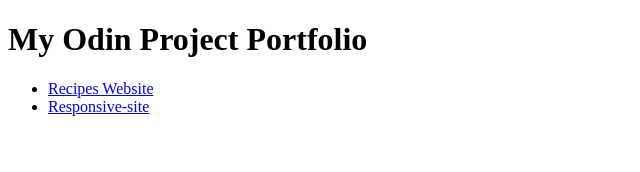
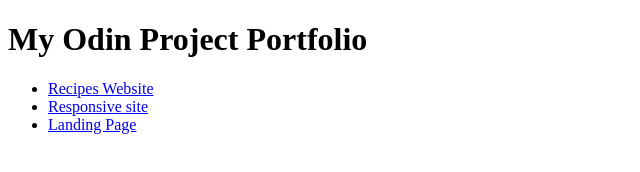
Before and after one commit to sach-indev/OdinProject, a plain HTML site: page index.html in a window 1280 px wide. Shown: the whole page, without its empty margins (0-640 px from the left). Drawn offline with Linux system fonts and the light colour scheme.

Commit message:
created landing page

```diff
--- a/index.html
+++ b/index.html
@@ -8,7 +8,8 @@
 
     <ul>
         <li><a href="./Html-recipes/">Recipes Website</a></li>
-        <li><a href="./Responsive-Site/"> Responsive-site</a></li>
+        <li><a href="./Responsive-Site/"> Responsive site</a></li>
+        <li><a href="./Landing-page/"> Landing Page</a></li>
     </ul>
 </body>
 </html>
```
Also changed, not shown: Landing-page/README.md (renamed from Landing_page/README.md), Landing-page/css/main.css (renamed from Landing_page/css/main.css), Landing-page/css/main.scss (renamed from Landing_page/css/main.scss), Landing-page/images/meme1.webp (renamed from Landing_page/images/meme1.webp), Landing-page/images/meme2.webp (renamed from Landing_page/images/meme2.webp), Landing-page/images/meme3.jpg (renamed from Landing_page/images/meme3.jpg), Landing-page/images/meme4.webp (renamed from Landing_page/images/meme4.webp), Landing-page/index.html (renamed from Landing_page/index.html), 2 other files.
